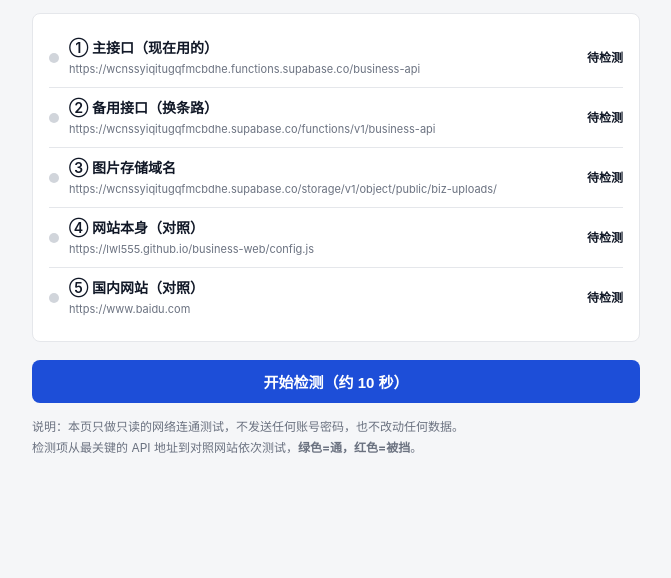
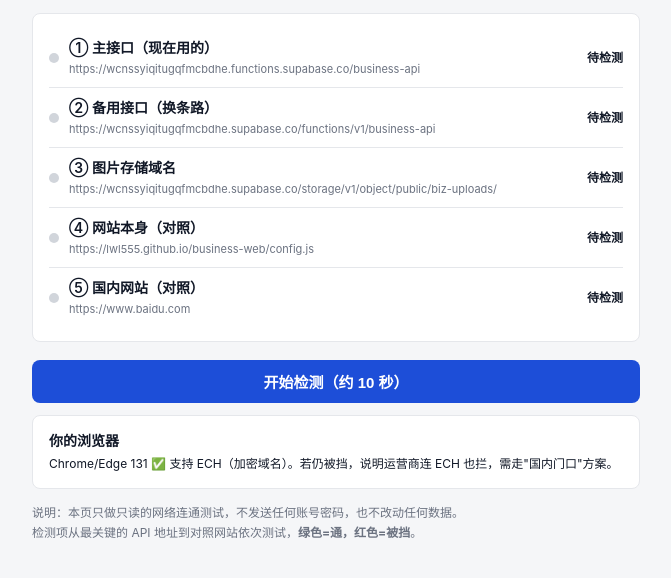
Before and after one commit to lwl555/business-web, a plain HTML site: page netcheck.html in a window 1280 px wide. Shown: the part 76-654 px from the top of the page, without its empty margins (304-975 px from the left). Drawn offline with Linux system fonts and the light colour scheme.

Commit message:
deploy: 前端更新 2026-11-17 06:59:29

```diff
--- a/netcheck.html
+++ b/netcheck.html
@@ -37,6 +37,7 @@
   <div class="card" id="list"></div>
   <button id="run">开始检测（约 10 秒）</button>
   <div id="verdict"></div>
+  <div class="card" id="browserInfo" style="margin-top:12px"></div>
   <div class="tip">
     说明：本页只做只读的网络连通测试，不发送任何账号密码，也不改动任何数据。<br>
     检测项从最关键的 API 地址到对照网站依次测试，<strong>绿色=通，红色=被挡</strong>。
@@ -112,6 +113,19 @@ document.getElementById('run').addEventListener('click', async ()=>{
   verdict.innerHTML='<div class="verdict '+cls+'">'+html+'</div>';
 });
 
+// 顺带报告浏览器信息：Chrome/Edge ≥115 支持 ECH（加密域名），是零改动绕开"按域名掐断"的关键
+(function(){
+  const ua=navigator.userAgent;
+  const isChrome=/Chrome\/(\d+)/.exec(ua), isEdg=/Edg\/(\d+)/.exec(ua), isFF=/Firefox\/(\d+)/.exec(ua);
+  const ver=isEdg?+isEdg[1]:isChrome?+isChrome[1]:0;
+  let advice;
+  if(isFF){ advice='Firefox '+isFF[1]+'：ECH 支持较新版本，可尝试在地址栏输入 about:config 搜 network.dns.echconfig.enabled 确认为 true。'; }
+  else if(ver>=115){ advice='Chrome/Edge '+ver+' ✅ 支持 ECH（加密域名）。若仍被挡，说明运营商连 ECH 也拦，需走"国内门口"方案。'; }
+  else if(ver>0){ advice='Chrome/Edge '+ver+' 版本偏低，ECH 需 115 以上。建议升级浏览器或换 Chrome 再试。'; }
+  else { advice='当前浏览器：'+ua.slice(0,80)+'。建议换 Chrome 或 Edge 最新版再试。'; }
+  document.getElementById('browserInfo').innerHTML='<div class="name">你的浏览器</div><div class="url" style="color:var(--text);font-size:12px;line-height:1.7">'+advice+'</div>';
+})();
+
 render();
 </script>
 </body>
```
